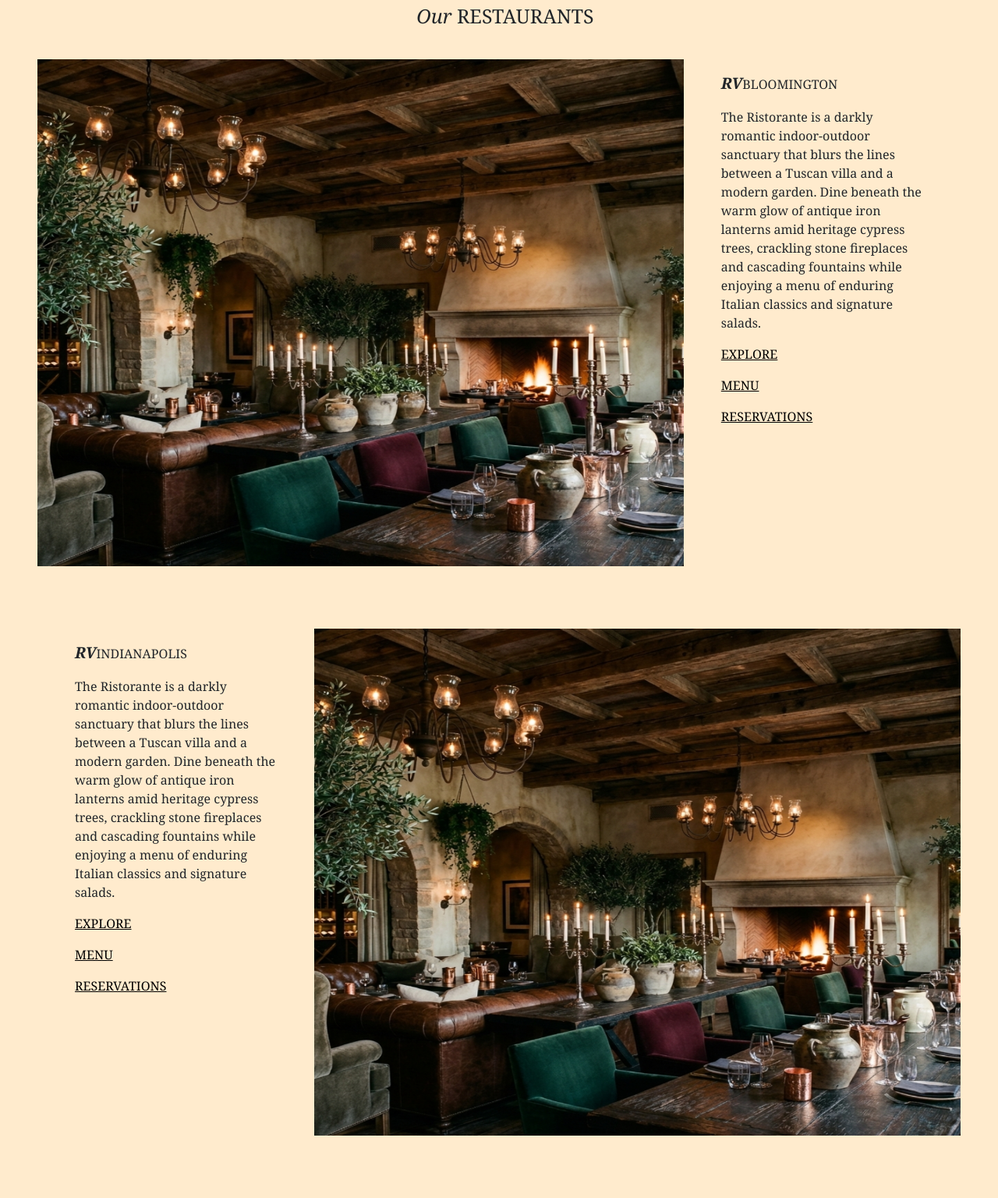
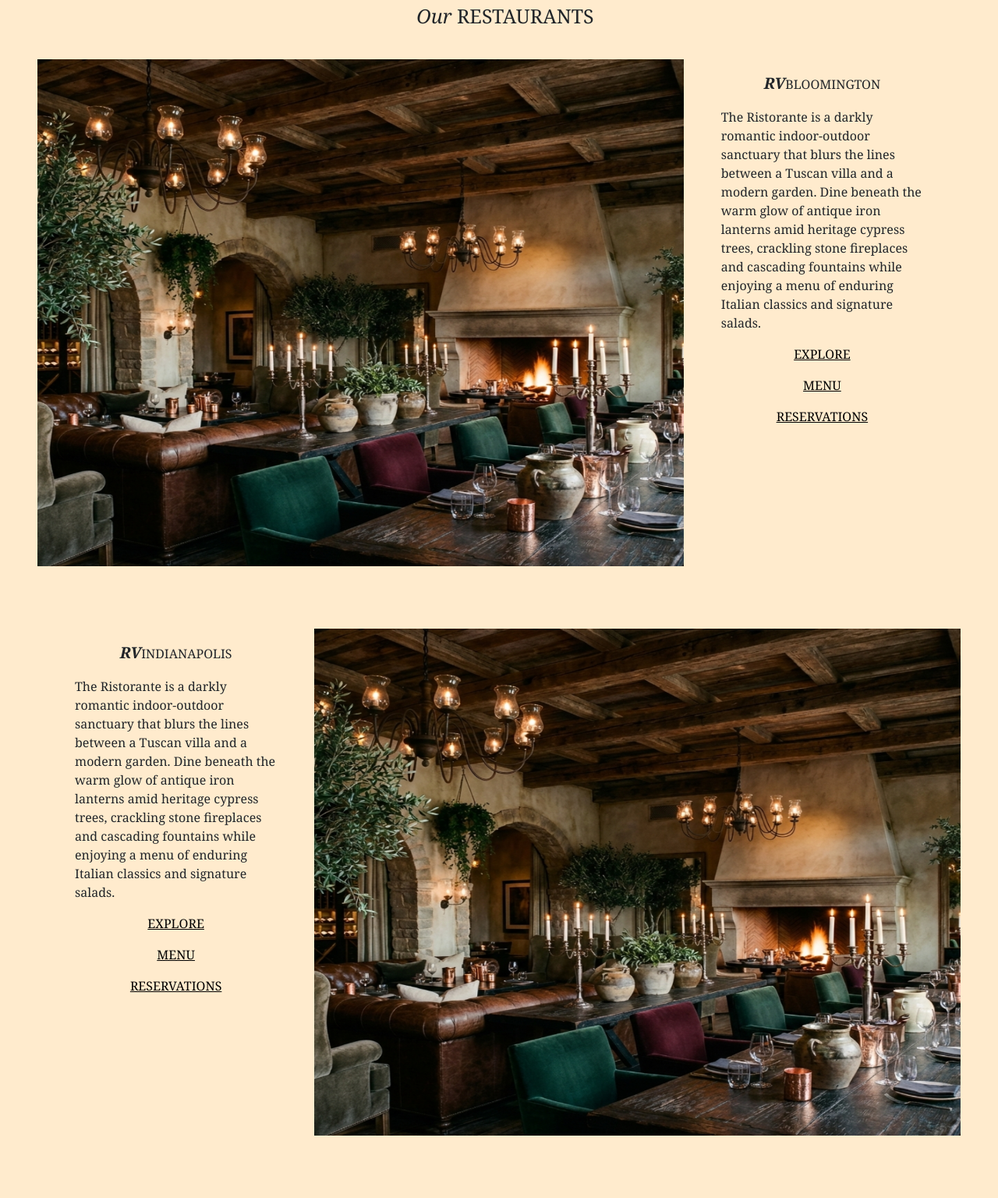
Before and after one commit to gabrielleroose/roose-vine, a PHP site: page /home.php in a window 1280 px wide. Shown: the part 186-1722 px from the top of the page at 78% size. Run offline with PHP 8.4, Linux system fonts and the light colour scheme.

Commit message:
Correcting justify-content to restaurant details information

```diff
--- a/css/styles.css
+++ b/css/styles.css
@@ -105,7 +105,6 @@ span {
   .restaurant-details {
     display: flex;
     flex-direction: row;
-    justify-content: center;
     padding: 0rem 3rem 5rem 3rem;
   }
 
@@ -122,7 +121,7 @@ span {
     padding: 1rem 3rem;
     display: flex;
     flex-direction: column;
-    align-items: flex-start;
+    align-items: center;
     text-align: left;
   }
 
```
